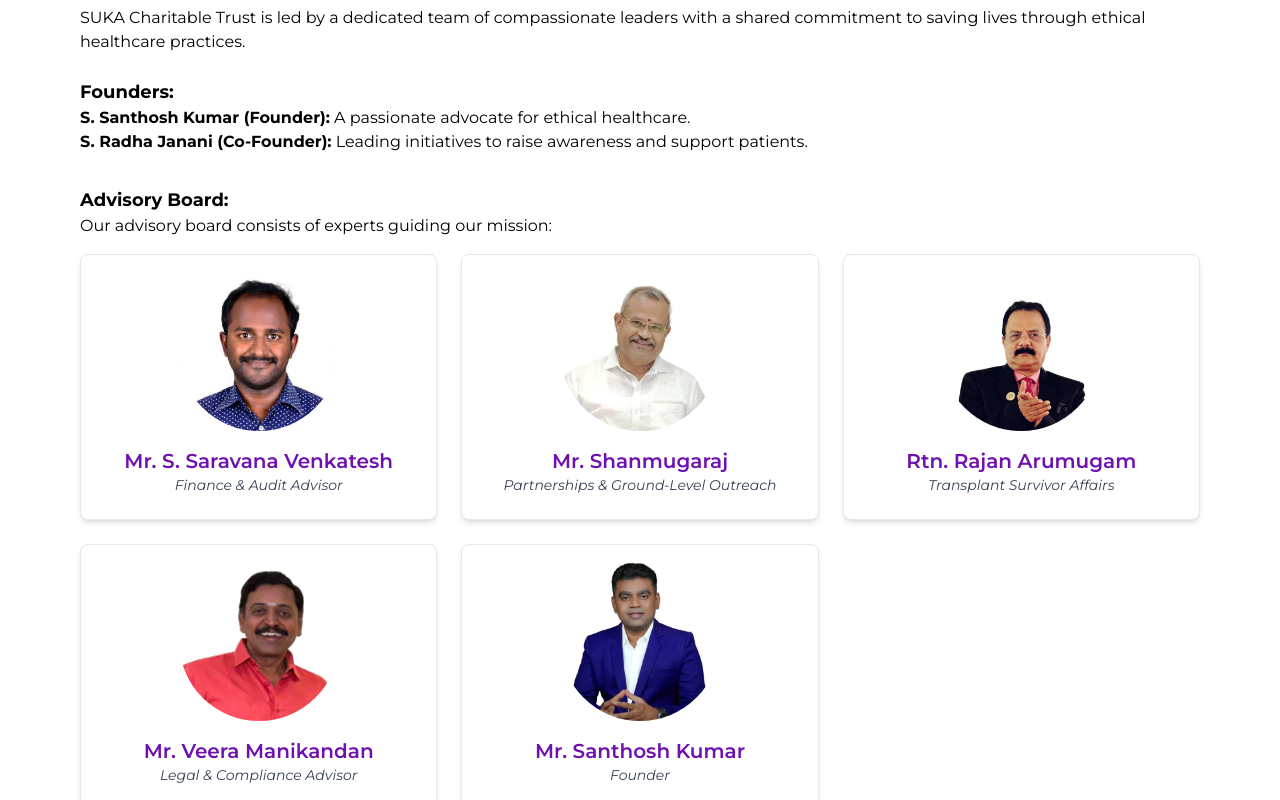
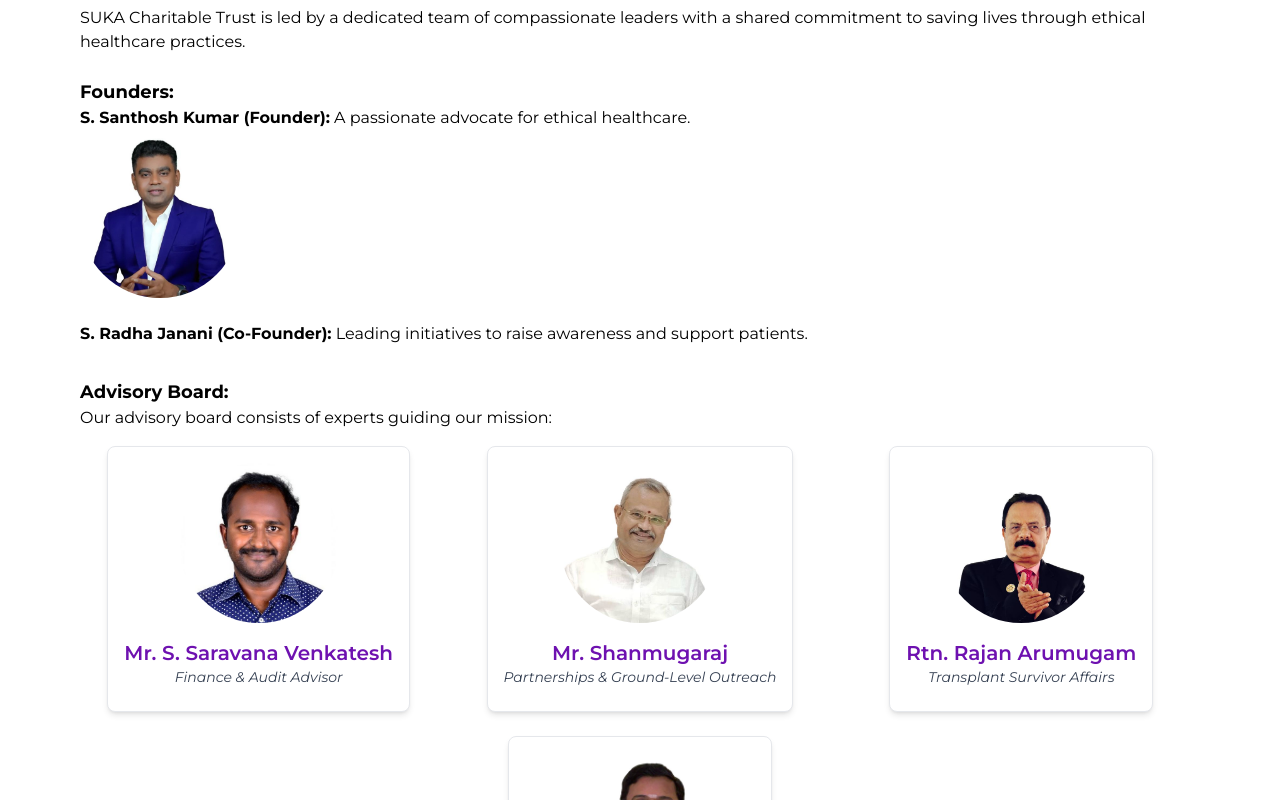
Before and after one commit to leada2025/Suka-Charitable-Trust-Full, a React (Vite) app in the folder front/: page /about in a window 1280 px wide. Shown: the part 520-1320 px from the top of the page. Built offline with nearby package versions, Linux system fonts and the light colour scheme; no server answers.

Commit message:
fadeup for images

```diff
--- a/front/src/api/Axios.jsx
+++ b/front/src/api/Axios.jsx
@@ -1,7 +1,7 @@
 import axios from 'axios';
 
 const API = axios.create({
-  baseURL: 'https://suka-charitable-trust-full-backend.onrender.com',
+  baseURL: 'http://localhost:5000',
   withCredentials: true, // if you're using cookies for auth
 });
 
--- a/front/src/pages/AboutUs.jsx
+++ b/front/src/pages/AboutUs.jsx
@@ -28,12 +28,7 @@
       image: "Mr. Veera Manikandan.JPG",
       // description: "Focused on improving healthcare access and quality.",
     },
-         {
-      name: "Mr. Santhosh Kumar",
-      title: "Founder",
-      image: "Santhosh Kumar.jpg",
-      // description: "Focused on improving healthcare access and quality.",
-    },
+
   ];
 
   return (
@@ -68,7 +63,20 @@
         <div className="space-y-4">
           <div>
             <h4 className="font-bold text-lg">Founders:</h4>
-            <p><strong>S. Santhosh Kumar (Founder):</strong> A passionate advocate for ethical healthcare.</p>
+            <div className="text-center sm:text-left mb-6">
+  <p className="mb-2">
+    <strong>S. Santhosh Kumar (Founder):</strong> A passionate advocate for ethical healthcare.
+  </p>
+  <img
+    src="Santhosh Kumar.jpg"
+    alt="S. Santhosh Kumar"
+    className="w-40 h-40 rounded-full object-cover object-top mx-auto sm:mx-0"
+
+   data-aos="fade-right"
+            data-aos-delay="200"
+  />
+</div>
+
             <p><strong>S. Radha Janani (Co-Founder):</strong> Leading initiatives to raise awareness and support patients.</p>
           </div>
 
@@ -76,26 +84,43 @@
           <div className="mt-8">
             <h4 className="font-bold text-lg">Advisory Board:</h4>
             <p className="mb-4">Our advisory board consists of experts guiding our mission:</p>
-            <div className="grid grid-cols-1 sm:grid-cols-2 lg:grid-cols-3 gap-6">
-              {advisoryBoard.map((member, index) => (
+          <div className="grid grid-cols-3 gap-6 justify-items-center">
+  {/* Top row: 3 members */}
+  {advisoryBoard.slice(0, 3).map((member, index) => (
     <div
       key={index}
       className="bg-white shadow-md rounded-lg p-4 text-center border border-gray-200"
+       data-aos="zoom-in"
+                data-aos-delay={index * 150}
     >
       <img
         src={member.image}
         alt={member.name}
         className="w-40 h-40 mx-auto rounded-full object-cover object-top mb-4"
       />
-
-                  <h5 className="text-xl font-semibold text-purple-800">
-                    {member.name}
-                  </h5>
+      <h5 className="text-xl font-semibold text-purple-800">{member.name}</h5>
       <p className="text-sm text-gray-700 italic">{member.title}</p>
       <p className="text-gray-800 mt-2 text-sm">{member.description}</p>
     </div>
   ))}
+
+  {/* Bottom row: 1 member centered (col-span-3) */}
+  <div className="col-span-3 flex justify-center">
+    <div className="bg-white shadow-md rounded-lg p-4 text-center border border-gray-200 "   data-aos="zoom-in-up"
+                data-aos-delay="500">
+      <img
+        src={advisoryBoard[3].image}
+        alt={advisoryBoard[3].name}
+        className="w-40 h-40 mx-auto rounded-full object-cover object-top mb-4"
+
+      />
+      <h5 className="text-xl font-semibold text-purple-800">{advisoryBoard[3].name}</h5>
+      <p className="text-sm text-gray-700 italic">{advisoryBoard[3].title}</p>
+      <p className="text-gray-800 mt-2 text-sm">{advisoryBoard[3].description}</p>
     </div>
+  </div>
+</div>
+
           </div>
         </div>
       </div>
```
Lines whose indentation alone changed are shown as unchanged.
